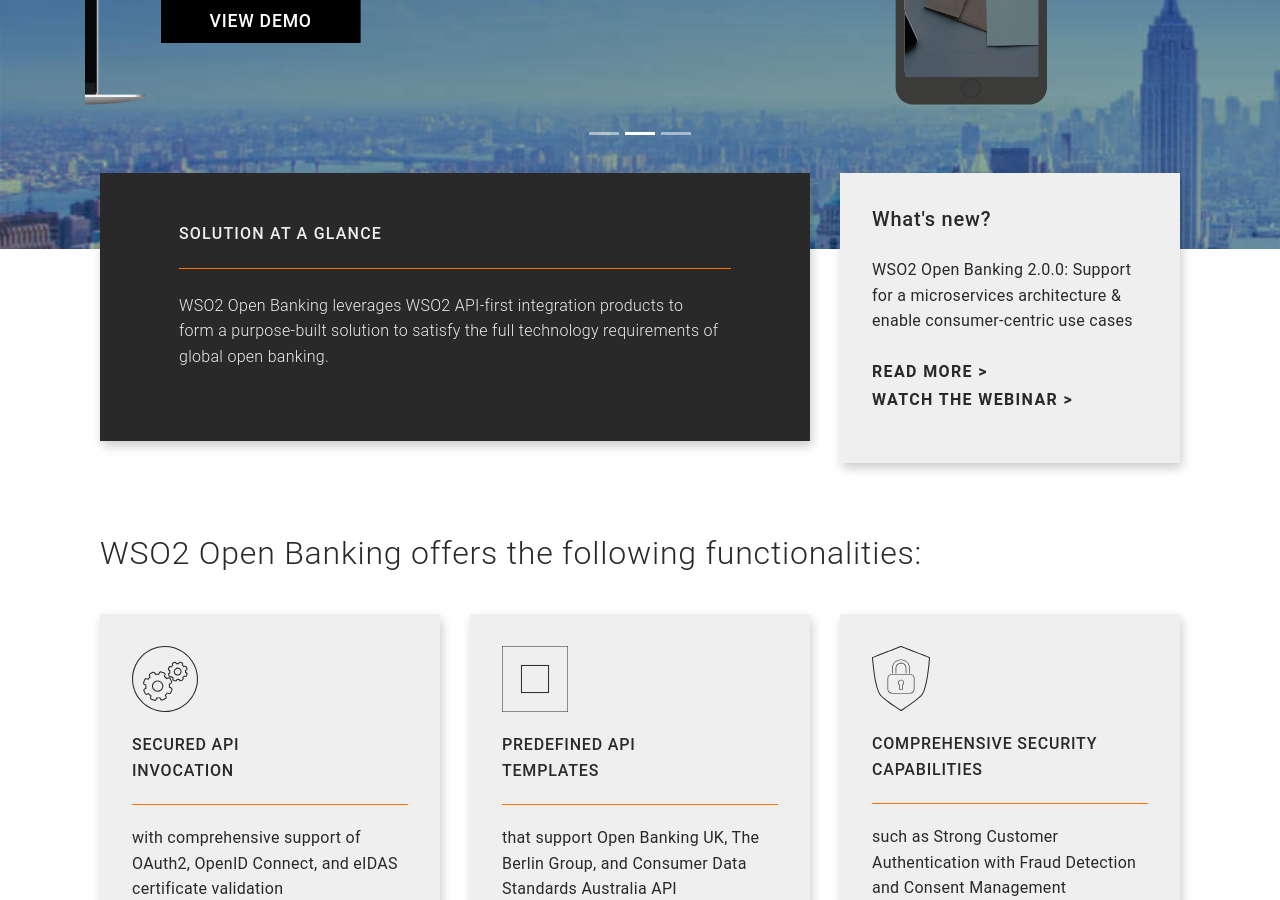
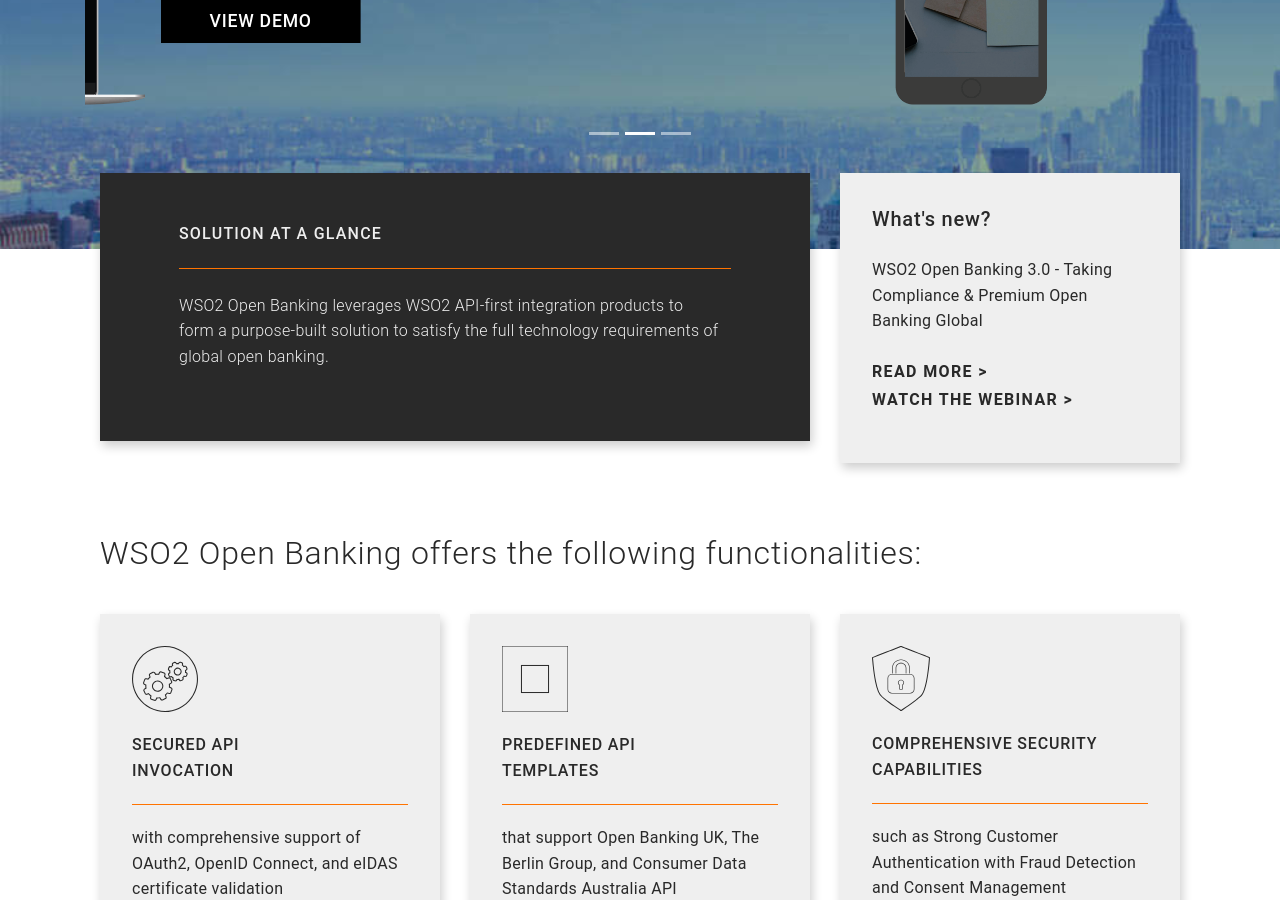
Before and after one commit to wso2/demo-open-banking.github.io, a Jekyll site: the page built from index.html, in a window 1280 px wide and 900 px high, scrolled down 318 px. Built offline with Jekyll 4.4.1, drawn with Linux system fonts in a browser that asks for light colours.

Commit message:
Update with OB3.0 links

```diff
--- a/index.html
+++ b/index.html
@@ -97,9 +97,9 @@
          <div class="col-sm-12 col-md-4 col-lg-4">
             <div class="cHighlighted cLightGreyBG cHighlightedReducePadding cFixedHeight" style="min-height: 290px;">
                <h4>What's new?</h4>
-               <p>WSO2 Open Banking 2.0.0: Support for a microservices architecture & enable consumer-centric use cases</p>
-               <a href="https://wso2.com/blogs/thesource/introducing-wso2-open-banking-2.0/" target="_blank" class="cMore cUppercase cLargeText">Read More &gt;</a><br>
-               <a href="https://wso2.com/library/webinars/wso2-open-banking-release-october-2020/" target="_blank" class="cMore cUppercase cLargeText">Watch the webinar &gt;</a>
+               <p>WSO2 Open Banking 3.0 - Taking Compliance & Premium Open Banking Global</p>
+               <a href="https://wso2.com/blogs/thesource/meet-wso2-open-banking-3.0-taking-compliance-and-premium-open-banking-global/" target="_blank" class="cMore cUppercase cLargeText" target="_blank" class="cMore cUppercase cLargeText">Read More &gt;</a><br>
+               <a href="https://wso2.com/library/webinars/explore-wso2-open-banking-3-0/" target="_blank" class="cMore cUppercase cLargeText">Watch the webinar &gt;</a>
                <div class="clearfix"></div>
             </div>
          </div>
```
